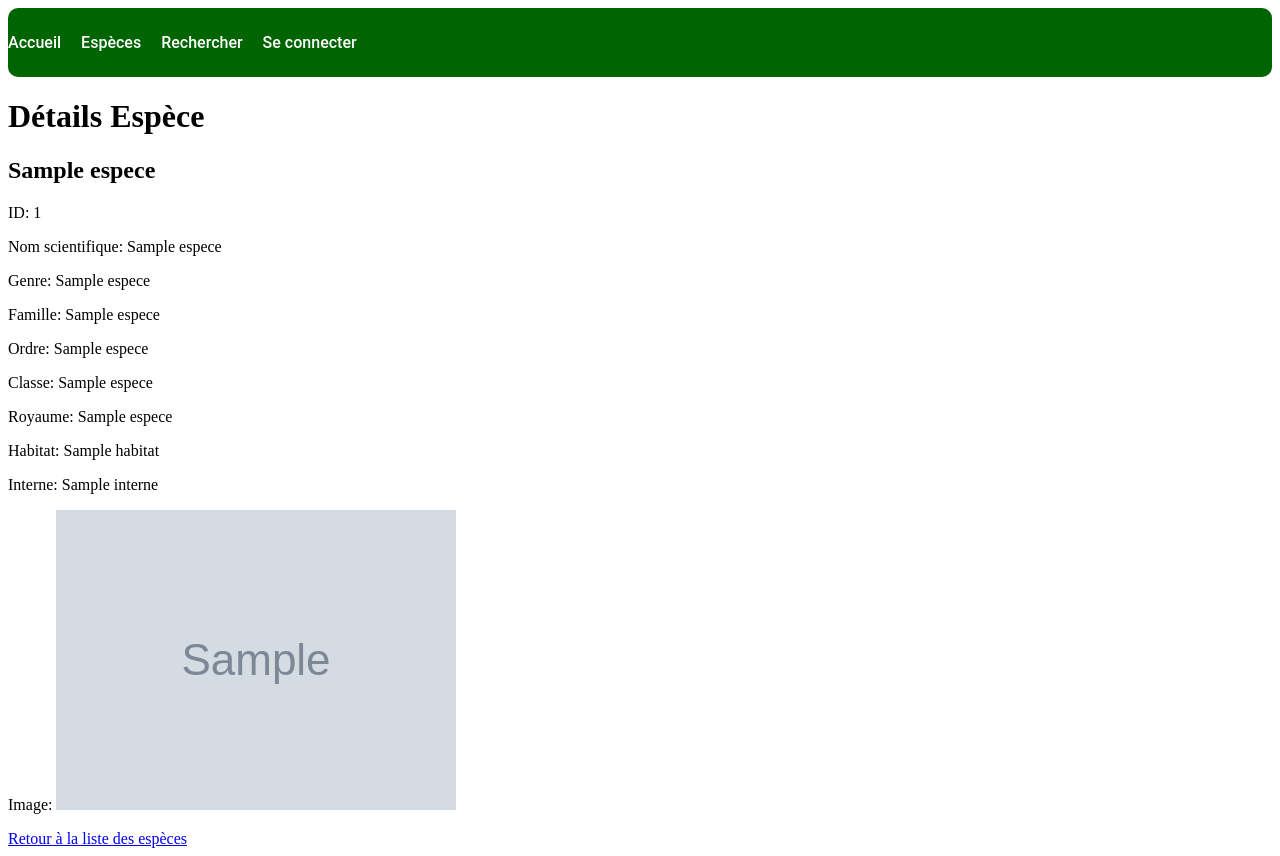
After one commit to jonag972/SAE301, a PHP site: template views/especes/detailsEspeceVue.php in a window 1280 px wide. The commit adds this page. Run offline with PHP 8.4, Linux system fonts and the light colour scheme; the template is opened without the code that fills it: most values are stand-ins (such as "Sample title", 1, 10 or a date in 2020); grey boxes marked "Sample" are stand-in pictures.

Commit message:
Added details view for the species

```diff
--- a/views/especes/afficherToutesLesEspecesVue.php
+++ b/views/especes/afficherToutesLesEspecesVue.php
@@ -44,8 +44,8 @@
                     <td><?php echo $espece['kingdomName']; ?></td>
                     <td><?php echo $espece['habitat']; ?></td>
                     <td><img id=especephoto src="<?php echo $espece['imagePrefix'] . $espece['mediaImage']; ?>" alt="Image de l'espèce"></td>
-                    <td><a href="?action=detailsEspece&id=<?php echo $espece['id']; ?>&interne=<?php echo $espece['interne']; ?>">Voir Détails</a></td>
-                    <td><a href="?action=ajouterEspeceANaturotheque&id_espece=<?php echo $espece['id']; ?>&interne=<?php echo $espece['interne']; ?>">Ajouter à Naturothèque</a></td>
+                    <td><a href="?action=detailsEspece&id=<?php echo $espece['id']; ?>&interne=<?php echo $espece['interne']; ?>">Voir Détails</a>
+                    <a href="?action=ajouterEspeceANaturotheque&id_espece=<?php echo $espece['id']; ?>&interne=<?php echo $espece['interne']; ?>">Ajouter à Naturothèque</a></td>
                 </tr>
             <?php endforeach; ?>
         </tbody>
--- /dev/null
+++ b/views/especes/detailsEspeceVue.php
@@ -0,0 +1,27 @@
+<?php include 'views/elements/navbar.php'; ?>
+
+<!DOCTYPE html>
+<html>
+<head>
+    <title>Détails Espèce</title>
+</head>
+<body>
+    <h1>Détails Espèce</h1>
+    <?php if (isset($espece)): ?>
+        <h2><?php echo htmlspecialchars($espece['frenchVernacularName']); ?></h2>
+        <p>ID: <?php echo htmlspecialchars($espece['id']); ?></p>
+        <p>Nom scientifique: <?php echo htmlspecialchars($espece['scientificNames'] ?? 'Nom scientifique non renseigné'); ?></p>
+        <p>Genre: <?php echo htmlspecialchars($espece['genusName'] ?? 'Genre non renseigné'); ?></p>
+        <p>Famille: <?php echo htmlspecialchars($espece['familyName'] ?? 'Famille non renseigné'); ?></p>
+        <p>Ordre: <?php echo htmlspecialchars($espece['orderName'] ?? 'Ordre non renseigné'); ?></p>
+        <p>Classe: <?php echo htmlspecialchars($espece['className'] ?? 'Classe non renseigné'); ?></p>
+        <p>Royaume: <?php echo htmlspecialchars($espece['kingdomName'] ?? 'Royaume non renseigné'); ?></p>
+        <p>Habitat: <?php echo htmlspecialchars($espece['habitat'] ?? 'Habitat non renseigné'); ?></p>
+        <p>Interne: <?php echo htmlspecialchars($espece['interne'] ?? 'Source non renseigné'); ?></p>
+        <p>Image: <img src="<?php echo $espece['imagePrefix'] . $espece['mediaImage']; ?>" alt="Image de l'espèce"></p>
+    <?php else: ?>
+        <p>Aucune espèce sélectionnée.</p>
+    <?php endif; ?>
+    <a href="?action=afficherToutesLesEspeces&interne=<?php echo $espece['interne']; ?>">Retour à la liste des espèces</a>
+</body>
+</html>
```
Also changed, not shown: controllers/ControllerEspeces.php (+7 -2 lines).
